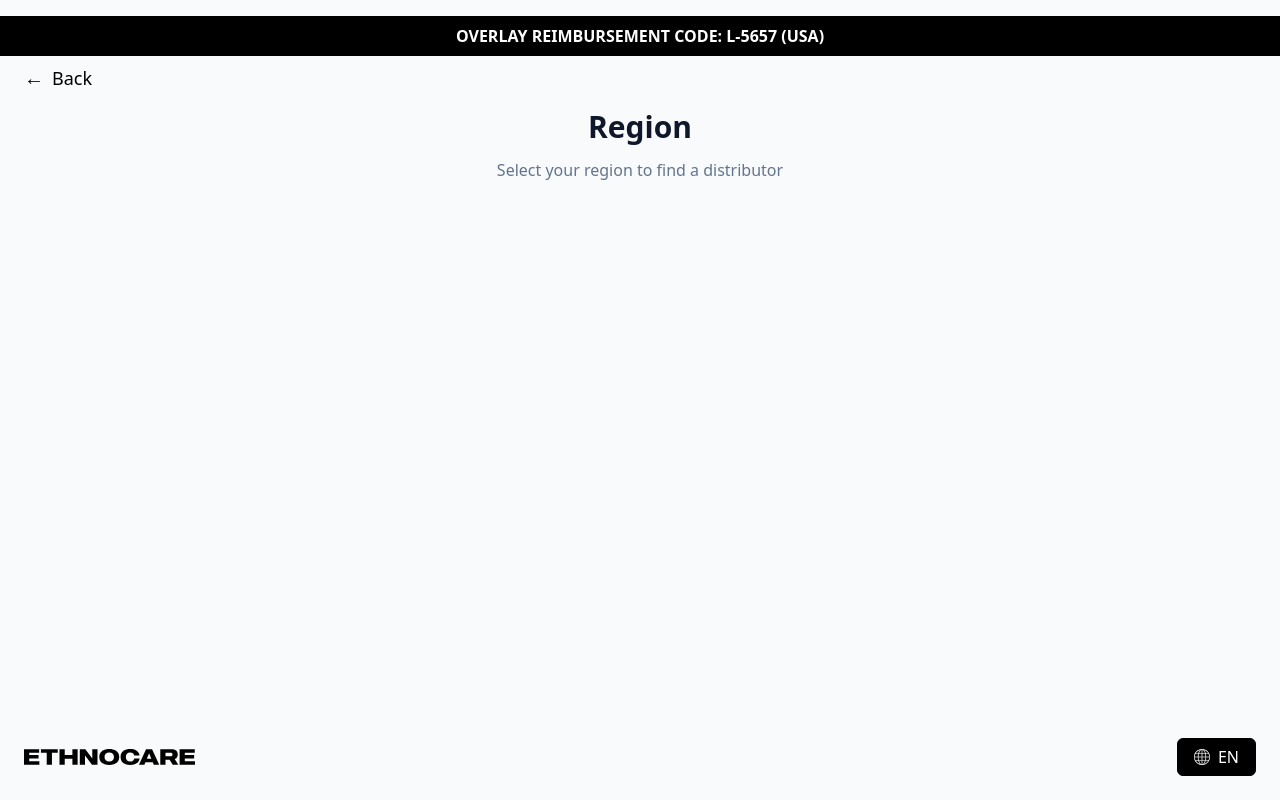
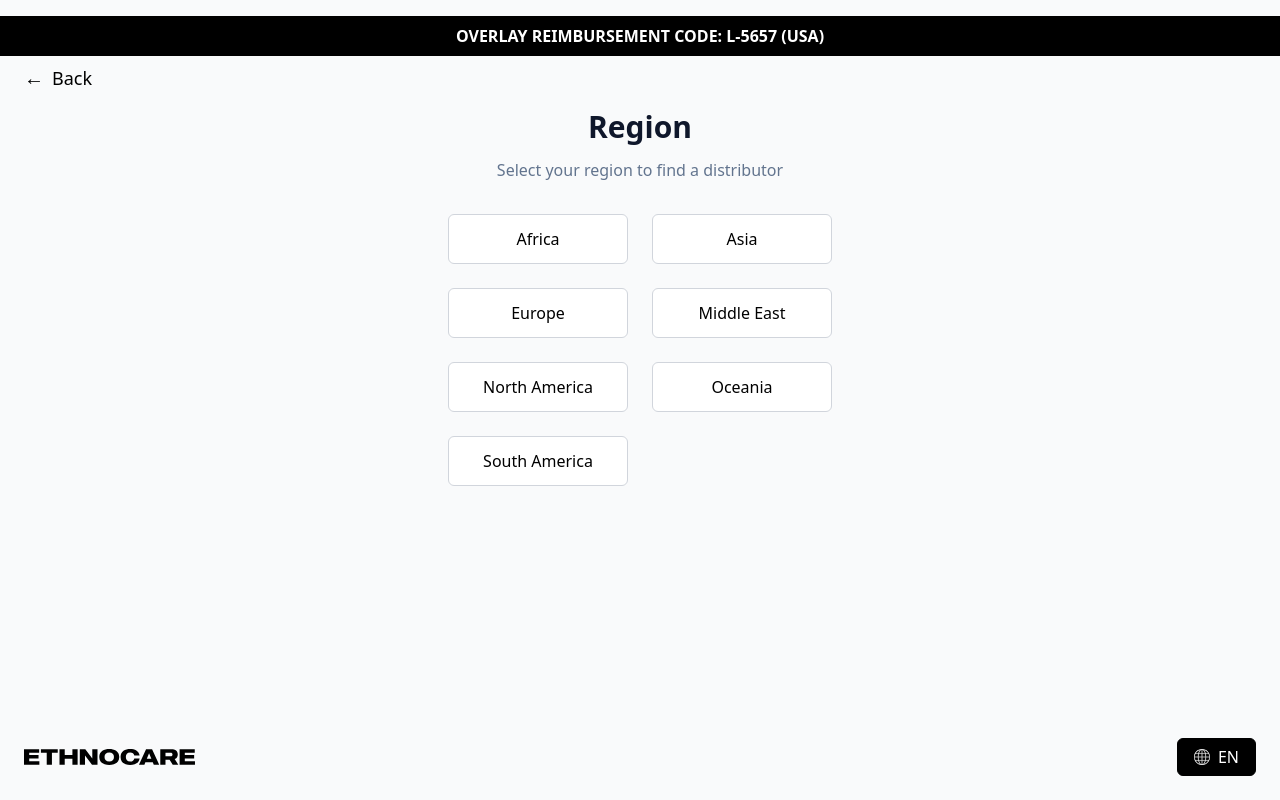
Before and after one commit to EthnoDev/ethnocare-online-tool, a React (Vite) app: page /distributors/region in a window 1280 px wide. Built offline with nearby package versions, Linux system fonts and the light colour scheme.

Commit message:
RegionSelection done and depends on the product

```diff
--- a/src/locales/de/pages.json
+++ b/src/locales/de/pages.json
@@ -206,7 +206,16 @@
 
   "regionDistributors": {
     "title": "Region",
-    "description": "Wählen Sie Ihre Region aus, um einen Händler zu finden"
+    "description": "Wählen Sie Ihre Region aus, um einen Händler zu finden",
+    "regions": {
+      "africa": "Afrika",
+      "asia": "Asien",
+      "europe": "Europa",
+      "middleEast": "Naher Osten",
+      "northAmerica": "Nordamerika",
+      "oceania": "Ozeanien",
+      "southAmerica": "Südamerika"
+    }
   },
   "productSizing": {
     "title": "Produkt",
--- a/src/locales/en/pages.json
+++ b/src/locales/en/pages.json
@@ -185,7 +185,16 @@
   },
   "regionDistributors": {
     "title": "Region",
-    "description": "Select your region to find a distributor"
+    "description": "Select your region to find a distributor",
+    "regions": {
+      "africa": "Africa",
+      "asia": "Asia",
+      "europe": "Europe",
+      "middleEast": "Middle East",
+      "northAmerica": "North America",
+      "oceania": "Oceania",
+      "southAmerica": "South America"
+    }
   },
   "productSizing": {
     "title": "Product",
--- a/src/locales/es/pages.json
+++ b/src/locales/es/pages.json
@@ -206,7 +206,16 @@
 
   "regionDistributors": {
     "title": "Región",
-    "description": "Seleccione su región para encontrar un distribuidor"
+    "description": "Seleccione su región para encontrar un distribuidor",
+    "regions": {
+      "africa": "África",
+      "asia": "Asia",
+      "europe": "Europa",
+      "middleEast": "Oriente Medio",
+      "northAmerica": "Norteamérica",
+      "oceania": "Oceanía",
+      "southAmerica": "Sudamérica"
+    }
   },
   "productSizing": {
     "title": "Producto",
--- a/src/locales/fr/pages.json
+++ b/src/locales/fr/pages.json
@@ -206,7 +206,16 @@
 
   "regionDistributors": {
     "title": "Région",
-    "description": "Sélectionnez votre région pour trouver un distributeur"
+    "description": "Sélectionnez votre région pour trouver un distributeur",
+    "regions": {
+      "africa": "Afrique",
+      "asia": "Asie",
+      "europe": "Europe",
+      "middleEast": "Moyen-Orient",
+      "northAmerica": "Amérique du Nord",
+      "oceania": "Océanie",
+      "southAmerica": "Amérique du Sud"
+    }
   },
   "productSizing": {
     "title": "Produit",
--- a/src/pages/distributors/RegionSelection.jsx
+++ b/src/pages/distributors/RegionSelection.jsx
@@ -1,8 +1,29 @@
+import { useState } from "react";
 import { useTranslation } from "react-i18next";
 import PageWrapper from "../../components/PageWrapper";
+import SelectableOption from "../../components/SelectableOption";
+
+const UNDERLAY_REGIONS = ["europe", "northAmerica", "oceania", "southAmerica"];
+const OVERLAY_REGIONS = [...UNDERLAY_REGIONS, "africa", "asia", "middleEast"];
 
 export default function DistributorsRegionSelection() {
-  const { t } = useTranslation("pages");
+  const { t, i18n } = useTranslation("pages");
+  const [selected, setSelected] = useState(null);
+
+  const product = localStorage.getItem("product");
+  const regionKeys = product === "underlay" ? UNDERLAY_REGIONS : OVERLAY_REGIONS;
+
+  // Sorted by the translated label so the order is alphabetical in every language
+  const regions = regionKeys
+    .map((key) => ({ key, label: t(`regionDistributors.regions.${key}`) }))
+    .sort((a, b) => a.label.localeCompare(b.label, i18n.language));
+
+  const handleSelect = (region) => {
+    if (selected) return;
+
+    setSelected(region);
+    localStorage.setItem("region", region);
+  };
 
   return (
     <PageWrapper showBack={true} backTo="/distributors/product" code={true}>
@@ -14,6 +35,18 @@ export default function DistributorsRegionSelection() {
         <p className="mt-3 text-center text-base text-slate-500">
           {t("regionDistributors.description")}
         </p>
+
+        <div className="mt-8 grid grid-cols-2 gap-6">
+          {regions.map(({ key, label }) => (
+            <SelectableOption
+              key={key}
+              fullWidth
+              label={label}
+              selected={selected === key}
+              onClick={() => handleSelect(key)}
+            />
+          ))}
+        </div>
       </div>
     </PageWrapper>
   );
```
